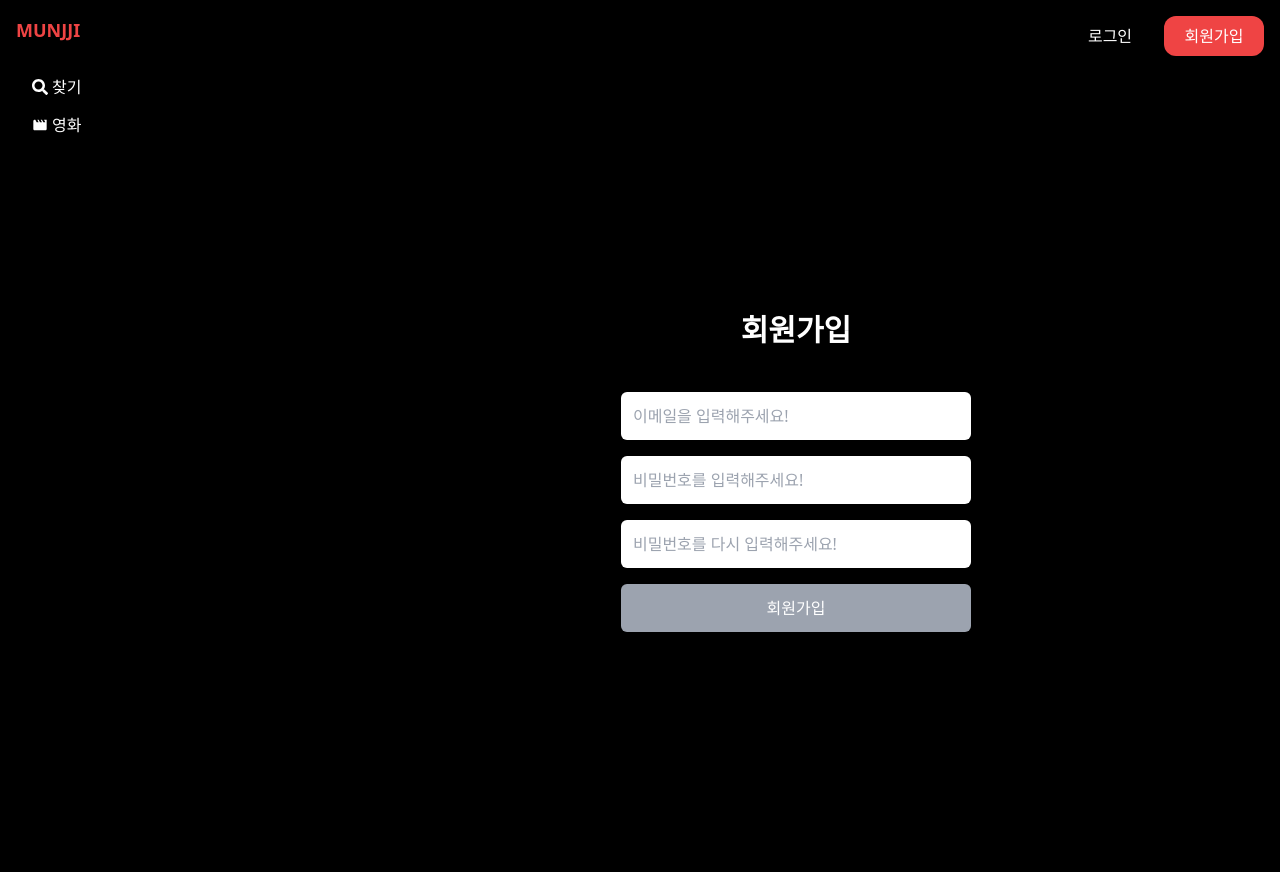
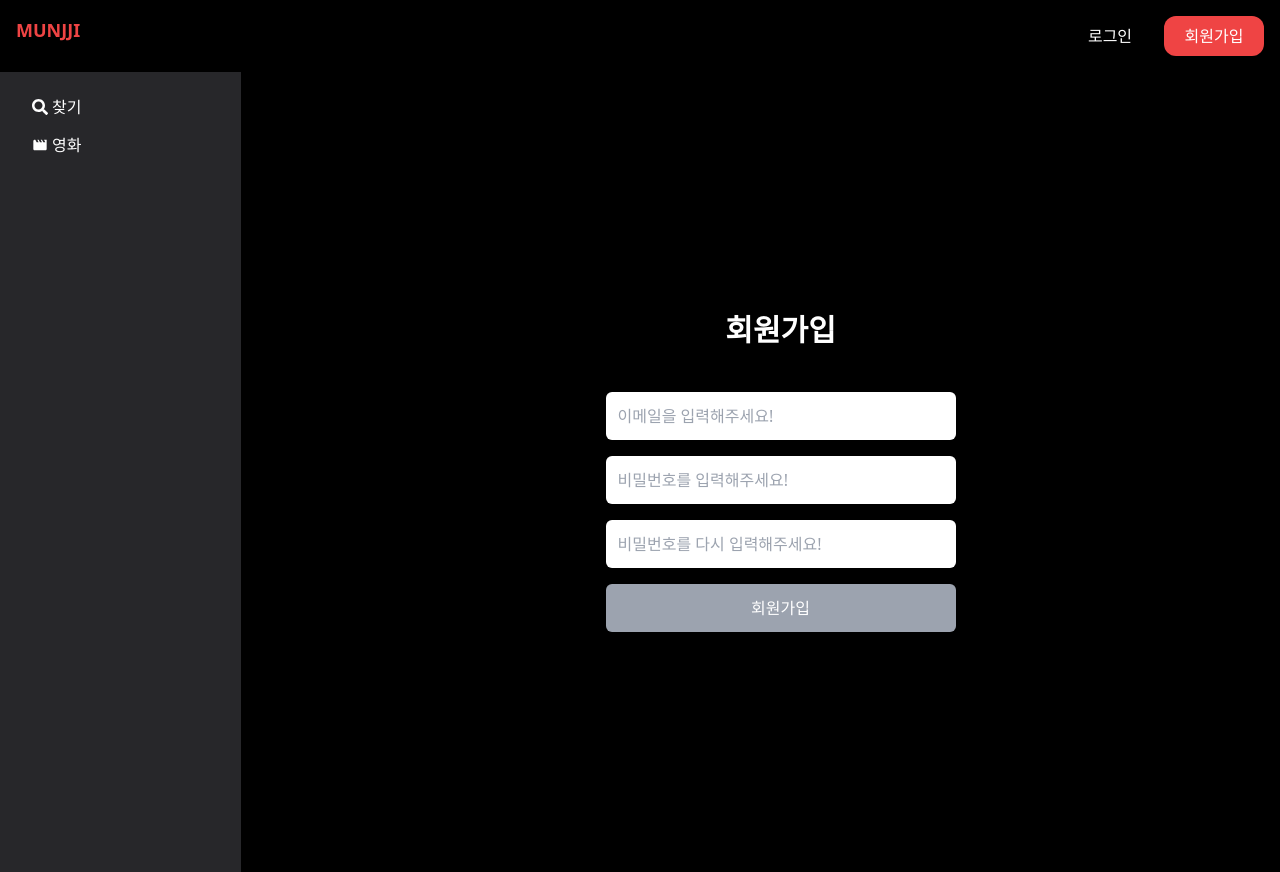
Before and after one commit to munjji/movie_site_ts, a React (Vite) app: page /signup in a window 1280 px wide. Built offline with nearby package versions, Linux system fonts and the light colour scheme; no server answers.

Commit message:
refactor: 페이지 스타일 재구성

```diff
--- a/src/App.tsx
+++ b/src/App.tsx
@@ -6,6 +6,7 @@ import RootLayout from "./layout/root-layout";
 import Login from "./pages/Login";
 import SignUp from "./pages/SignUp";
 import MovieCategory from "./pages/MovieCategory";
+import Search from "./pages/Search";
 
 const router = createBrowserRouter([
   {
@@ -43,6 +44,10 @@ const router = createBrowserRouter([
         path: "signup",
         element: <SignUp />,
       },
+      {
+        path: "search",
+        element: <Search />,
+      },
     ],
   },
 ]);
--- a/src/components/SideBar.tsx
+++ b/src/components/SideBar.tsx
@@ -5,7 +5,7 @@ import { MdMovie } from "react-icons/md";
 
 const SideBar: React.FC = () => {
   return (
-    <div className="w-[350px] h-screen flex flex-col text-white gap-2 pl-8">
+    <div className="w-[300px] h-screen flex flex-col text-white gap-2 pt-5 pl-8 bg-zinc-800">
       <Link to="/search">
         <div className="flex flex-row gap-1 h-[30px] items-center">
           <FaSearch />
--- a/src/layout/root-layout.tsx
+++ b/src/layout/root-layout.tsx
@@ -6,7 +6,7 @@ const RootLayout: React.FC = () => {
   return (
     <>
       <Navbar />
-      <div className="flex flex-row">
+      <div className="flex flex-row gap-10">
         <SideBar />
         <Outlet />
       </div>
--- a/src/pages/Login.tsx
+++ b/src/pages/Login.tsx
@@ -30,7 +30,7 @@ const Login: React.FC = () => {
   };
 
   return (
-    <div className="w-[1100px] flex flex-col justify-center items-center gap-y-4">
+    <div className="w-full flex flex-col justify-center items-center gap-y-4">
       <p className="text-white font-extrabold text-3xl mb-7">로그인</p>
       <input
         type={"email"}
--- /dev/null
+++ b/src/pages/Search.tsx
@@ -0,0 +1,7 @@
+import React from "react";
+
+const Search: React.FC = () => {
+  return <div></div>;
+};
+
+export default Search;
--- a/src/pages/SignUp.tsx
+++ b/src/pages/SignUp.tsx
@@ -30,7 +30,7 @@ const SignUp: React.FC = () => {
   };
 
   return (
-    <div className="w-[1100px] flex flex-col justify-center items-center gap-y-4">
+    <div className="w-full flex flex-col justify-center items-center gap-y-4">
       <p className="text-white font-extrabold text-3xl mb-7">회원가입</p>
       <input
         type={"email"}
```
